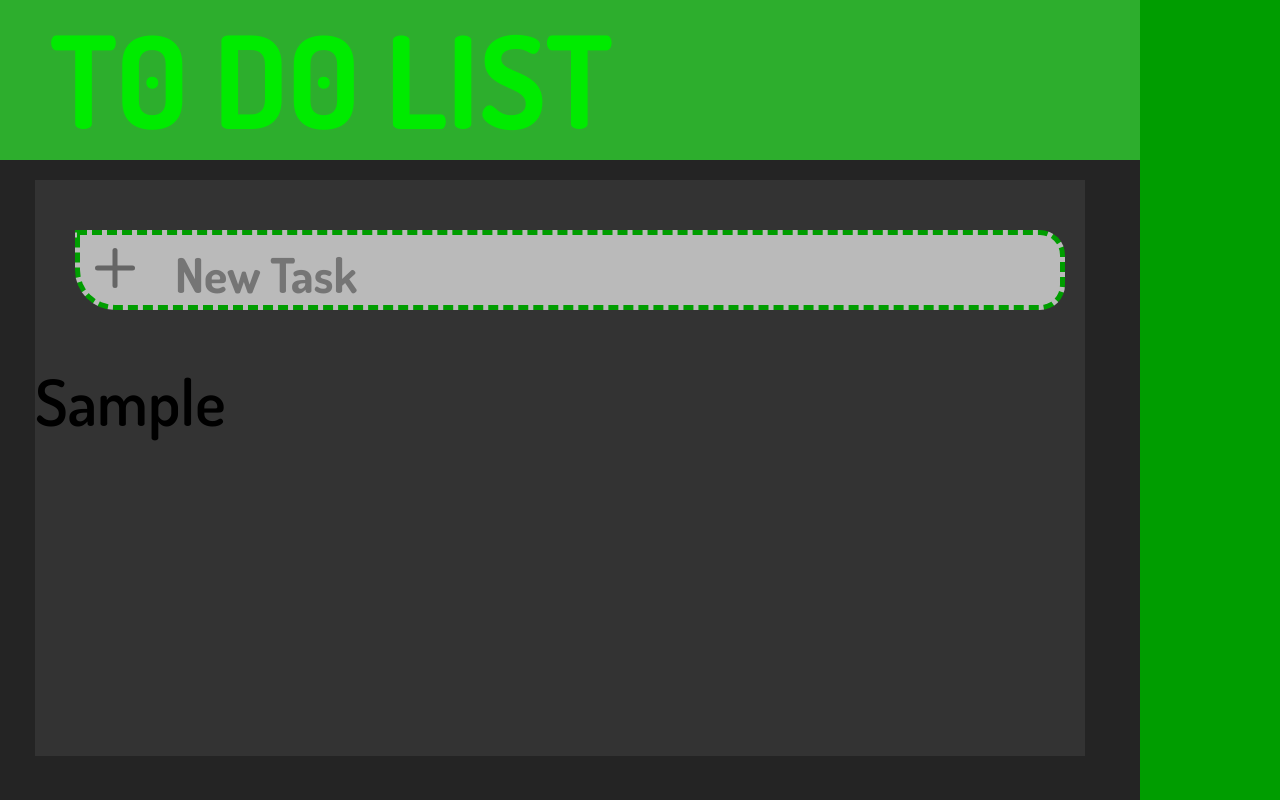
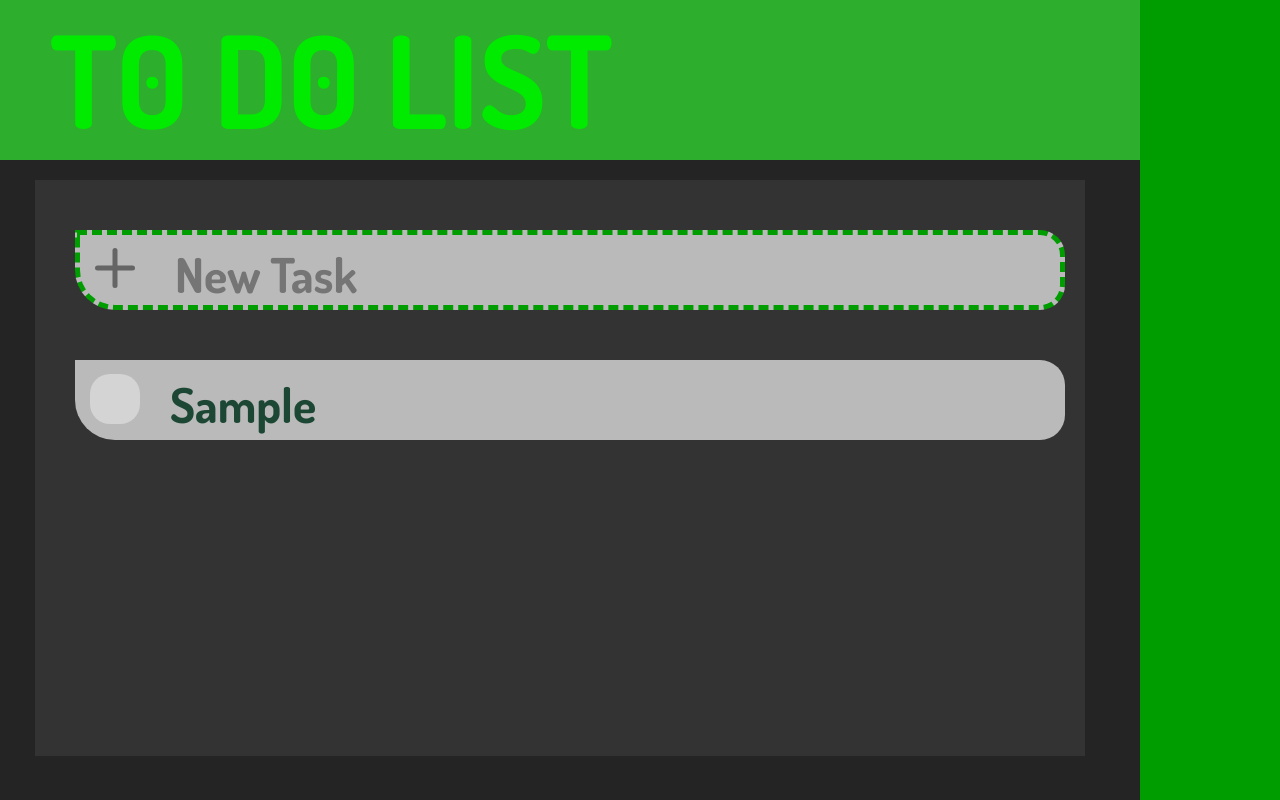
Before and after one commit to matheusg5467/dynamic-to-do-list, a React (Vite) app: page / in a window 1280 px wide. Both pictures are taken after typing "Sample" into the empty fields and a click on the button 115 px from the left and 269 px from the top of the page. Shown: the top 800 px of the page. Built offline with nearby package versions, Linux system fonts and the light colour scheme.

Commit message:
Added tasks now have the adequate style

```diff
--- a/src/components/ToDoList/index.jsx
+++ b/src/components/ToDoList/index.jsx
@@ -2,7 +2,7 @@ import React, { useState } from "react";
 
 import { Container } from "./styles";
 
-import { Task } from "./styles";
+import { NewTask } from "./styles";
 
 import { List } from "./styles";
 
@@ -44,13 +44,13 @@ export function ToDoList() {
 
 	return (
 		<Container>
-			<Task isNew onSubmit={handleAddTask}>
+			<NewTask isNew onSubmit={handleAddTask}>
 				<AddButton/>
 				<input value={input} placeholder='New Task' onInput={(e) => {
 					setInput(e.target.value)
 					}
 				}/>
-			</Task>
+			</NewTask>
 
 			<div>
 				<ul>
@@ -61,7 +61,10 @@ export function ToDoList() {
 								complete = {todo.complete}
 								onClick = {() => {handleComplete(todo.id)}}
 							>
-								{todo.task}
+								<Button/>
+								<text>
+									{todo.task}
+								</text>
 							</List>
 						);
 					})}
--- a/src/components/ToDoList/styles.js
+++ b/src/components/ToDoList/styles.js
@@ -7,7 +7,7 @@ export const Container = styled.div`
 	margin: 2rem 5.5rem 4.4rem 3.5rem;
 `;
 
-export const Task = styled.form`
+export const NewTask = styled.form`
 	display: flex;
 	align-items: center;
 
@@ -50,4 +50,38 @@ export const Task = styled.form`
 
 export const List = styled.li`
 	list-style: none;
+
+	display: flex;
+	align-items: center;
+
+	height: 8rem;
+	width: 99rem;
+
+	background-color: ${({ theme }) => theme.COLORS.WHITE_TASK};
+
+	border: ${({ theme, isNew }) =>
+		isNew
+			? `5px dashed ${theme.COLORS.GREEN_HIGHLIGHT}`
+			: "none"};
+
+	border-radius: 0 2.5rem 2.5rem 4rem;
+
+	margin: 5rem 2rem 5rem 4rem;
+
+		> text {
+			height: auto;
+			width: 84rem;
+
+			display: flex;
+			align-items: center;
+
+			background-color: transparent;
+			color: ${({ theme }) => theme.COLORS.GREEN_TEXT};
+			border: none;
+
+			margin-top: 1.3rem;
+			margin-bottom: 0.6rem;
+
+			padding: 0 1.5rem;
+		}
 `
--- a/src/styles/global.js
+++ b/src/styles/global.js
@@ -28,6 +28,12 @@ export default createGlobalStyle`
         font-size: 4.8rem;
     }
 
+    text {
+        font-family: 'Dosis', sans-serif;
+        font-weight: 700;
+        font-size: 4.8rem;
+    }
+
     button {
         cursor: pointer;
         transition: filter 0.2s;
```
